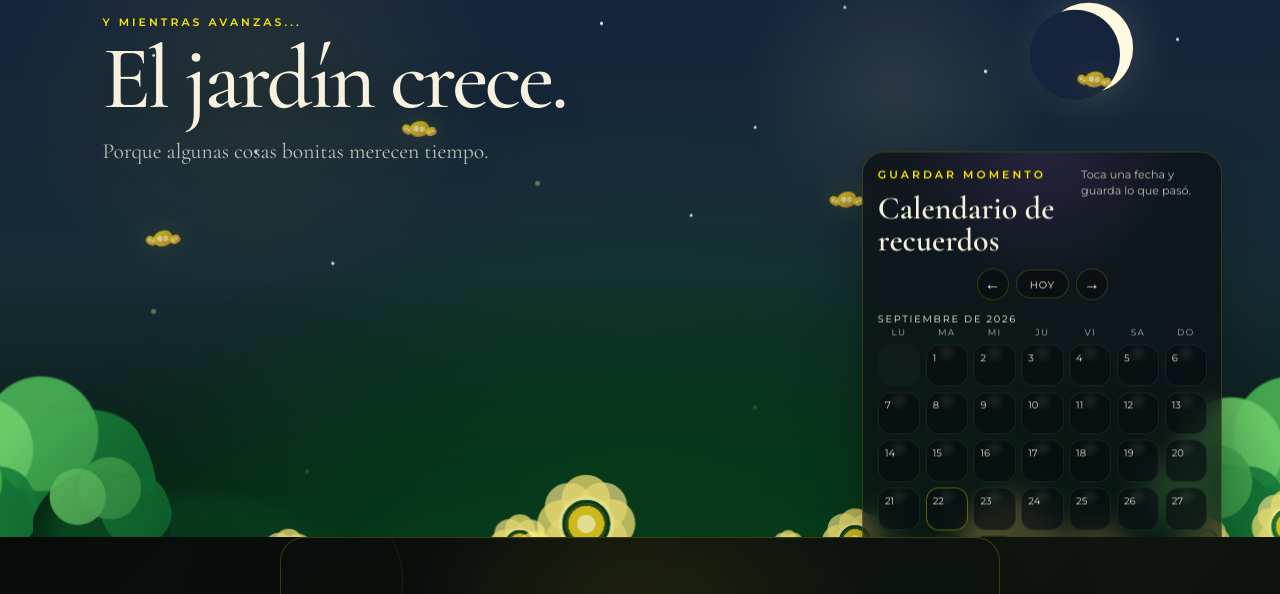
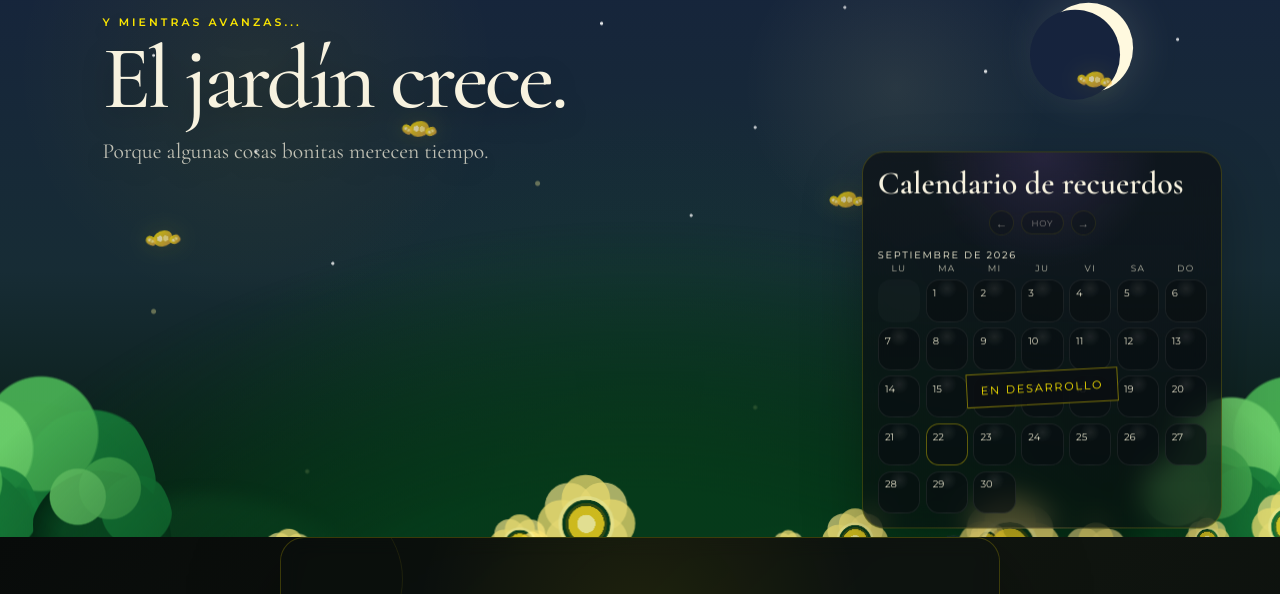
Before and after one commit to Darkot1/web-flores-v1, a website built with Vite: page index.html in a window 1280 px wide. Shown: the part 1063-1657 px from the top of the page. Built offline with nearby package versions, Linux system fonts and the light colour scheme.

Commit message:
feat: update memory journal calendar UI and functionality
- Added new JavaScript module for enhanced calendar features.
- Updated HTML to reference new JavaScript and CSS files.
- Disabled calendar navigation buttons and added a notice for "En desarrollo".
- Adjusted styles for navigation buttons and calendar to improve accessibility and appearance.
- Introduced disabled state styles for buttons and calendar with appropriate visual cues.

```diff
--- a/index.html
+++ b/index.html
@@ -351,21 +351,20 @@
         <section class="memory-journal reveal" aria-label="Calendario de recuerdos">
           <div class="memory-journal__header">
             <div>
-              <p class="eyebrow">Guardar momento</p>
               <h3>Calendario de recuerdos</h3>
             </div>
-            <p class="memory-journal__hint">Toca una fecha y guarda lo que pasó.</p>
           </div>
 
           <div class="memory-journal__toolbar">
-            <button class="memory-journal__nav" type="button" data-calendar-prev aria-label="Mes anterior">←</button>
-            <button class="memory-journal__today" type="button" data-calendar-today>Hoy</button>
-            <button class="memory-journal__nav" type="button" data-calendar-next aria-label="Mes siguiente">→</button>
+            <button class="memory-journal__nav" type="button" data-calendar-prev aria-label="Mes anterior" disabled>←</button>
+            <button class="memory-journal__today" type="button" data-calendar-today disabled>Hoy</button>
+            <button class="memory-journal__nav" type="button" data-calendar-next aria-label="Mes siguiente" disabled>→</button>
           </div>
 
           <p class="memory-journal__month" data-calendar-label></p>
 
-          <div class="memory-calendar" aria-live="polite">
+          <div class="memory-calendar memory-calendar--disabled" aria-live="polite" aria-disabled="true">
+            <div class="memory-calendar__notice">En desarrollo</div>
             <div class="memory-calendar__weekdays">
               <span>Lu</span>
               <span>Ma</span>
--- a/src/styles/garden.css
+++ b/src/styles/garden.css
@@ -323,13 +323,14 @@
 }
 
 .memory-journal__nav {
-  width: 2rem;
-  height: 2rem;
+  width: 1.55rem;
+  height: 1.55rem;
+  font-size: 0.72rem;
 }
 
 .memory-journal__today {
-  padding: 0.48rem 0.8rem;
-  font-size: 0.62rem;
+  padding: 0.34rem 0.58rem;
+  font-size: 0.54rem;
   letter-spacing: 0.1em;
   text-transform: uppercase;
 }
@@ -341,9 +342,42 @@
   color: var(--yellow);
 }
 
+.memory-journal__nav:disabled,
+.memory-journal__today:disabled {
+  cursor: not-allowed;
+  opacity: 0.45;
+  transform: none;
+}
+
 .memory-calendar {
+  position: relative;
   display: grid;
   gap: 0.42rem;
+}
+
+.memory-calendar--disabled::after {
+  position: absolute;
+  inset: -0.5rem;
+  z-index: 2;
+  content: "";
+  cursor: not-allowed;
+}
+
+.memory-calendar__notice {
+  position: absolute;
+  top: 50%;
+  left: 50%;
+  z-index: 3;
+  padding: 0.55rem 0.85rem;
+  border: 1px solid rgba(252, 231, 0, 0.45);
+  background: rgba(10, 15, 18, 0.9);
+  color: var(--yellow);
+  font-size: 0.7rem;
+  letter-spacing: 0.16em;
+  pointer-events: none;
+  text-transform: uppercase;
+  transform: translate(-50%, -50%) rotate(-3deg);
+  white-space: nowrap;
 }
 
 .memory-calendar__weekdays,
```
Also changed, not shown: dist/assets/index-CAUO96CK.css (added), dist/assets/index-DckaNWtL.js (renamed from dist/assets/index-C80QWeLd.js), dist/assets/index-pn_5x90P.css (deleted), dist/index.html.
